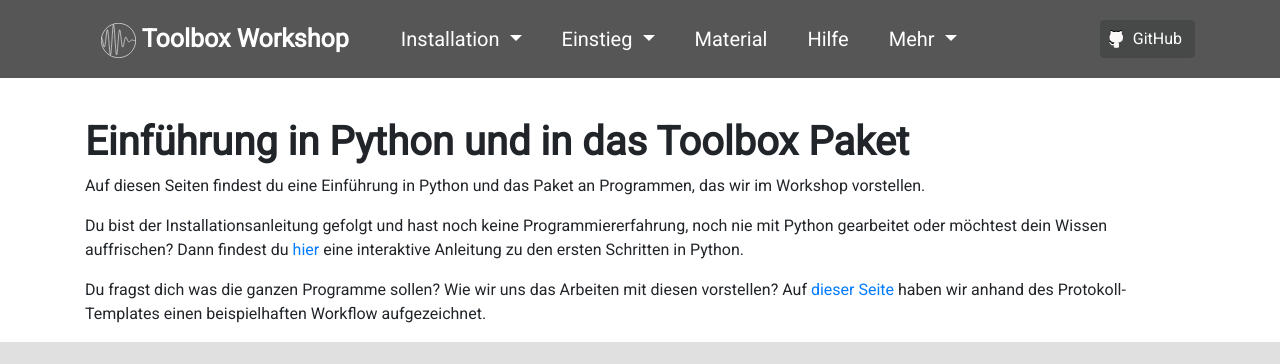
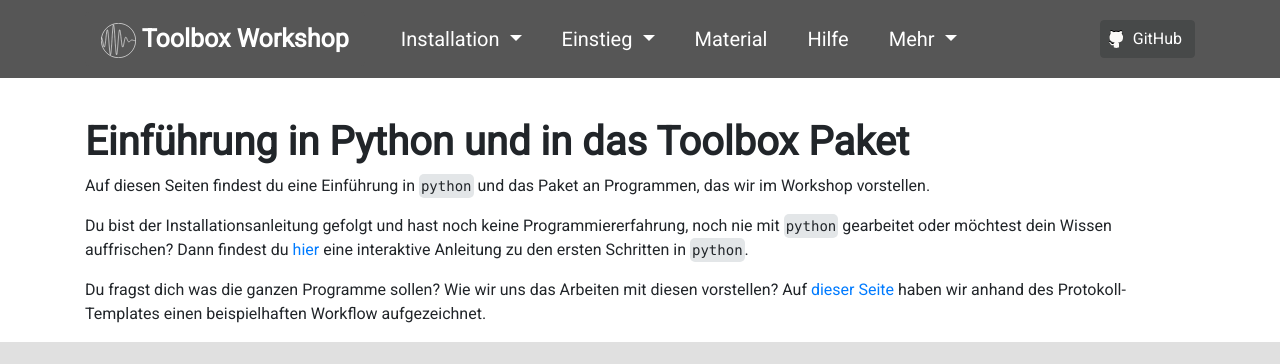
Before and after one commit to pep-dortmund/homepage-toolbox, a Jekyll site: the page built from introduction/index.md, in a window 1280 px wide. Shown: the top 364 px of the page. Built offline with Jekyll 4.4.1, drawn with Linux system fonts in a browser that asks for light colours; nearby versions of some CDN libraries.

```diff
--- a/introduction/index.md
+++ b/introduction/index.md
@@ -4,12 +4,12 @@ permalink: /introduction/introduction/
 title: Einführung in Python und in das Toolbox Paket
 ---
 
-Auf diesen Seiten findest du eine Einführung in Python und das Paket an Programmen,
+Auf diesen Seiten findest du eine Einführung in `python` und das Paket an Programmen,
 das wir im Workshop vorstellen.
 
 Du bist der Installationsanleitung gefolgt und hast noch keine Programmiererfahrung,
-noch nie mit Python gearbeitet oder möchtest dein Wissen auffrischen?
-Dann findest du [hier](/introduction/python/) eine interaktive Anleitung zu den ersten Schritten in Python.
+noch nie mit `python` gearbeitet oder möchtest dein Wissen auffrischen?
+Dann findest du [hier](/introduction/python/) eine interaktive Anleitung zu den ersten Schritten in `python`.
 
 Du fragst dich was die ganzen Programme sollen?
 Wie wir uns das Arbeiten mit diesen vorstellen?
```
